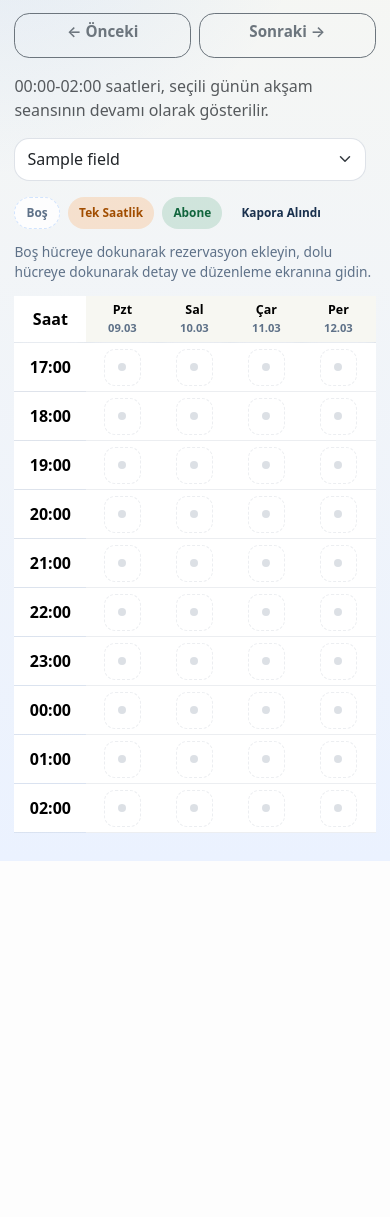
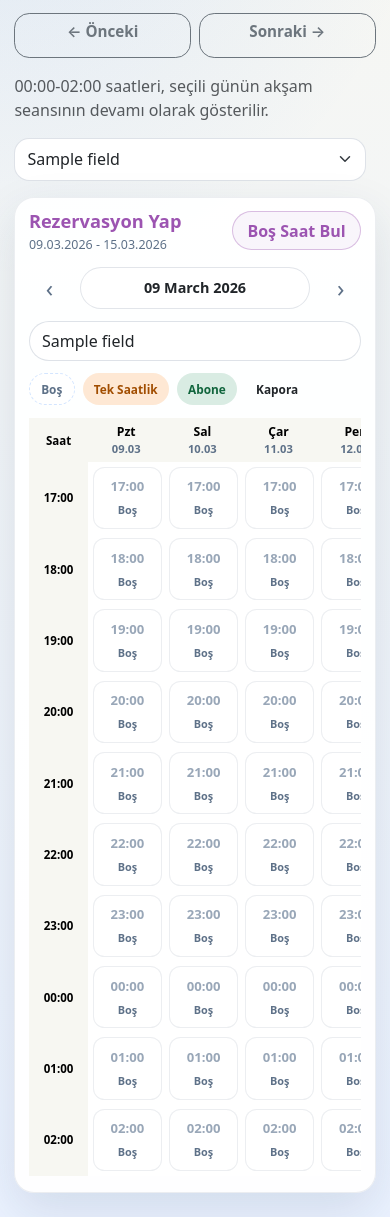
Before and after one commit to ysfkcbs/SahaTakvim, a Flask app: page /calendar/weekly in a window 390 px wide. Shown: the part 148-1365 px from the top of the page. Before the commit the page ends 1009 px from the top, so only its background shows below. Run offline with Flask 3, Linux system fonts and the light colour scheme; a user stored in the database is signed in; tables that the repository leaves empty hold one stand-in row (values such as "Sample post"); lists and menus that the app fills with data are empty.

Commit message:
Restyle mobile weekly calendar with slot card grid

```diff
--- a/app/static/css/style.css
+++ b/app/static/css/style.css
@@ -971,33 +971,99 @@ body.is-standalone .app-navbar {
 }
 
 .mobile-weekly-shell {
-  display: grid;
-  gap: 0.85rem;
-}
-
-.mobile-weekly-help {
+  overflow: hidden;
+}
+
+.mobile-weekly-shell .card-body {
+  display: grid;
+  gap: 0.9rem;
+  padding: 1rem;
+}
+
+.mobile-weekly-topbar {
+  display: flex;
+  align-items: flex-start;
+  justify-content: space-between;
+  gap: 0.75rem;
+}
+
+.mobile-weekly-title {
   margin: 0;
-  color: var(--app-text-soft);
-  font-size: 0.86rem;
-  line-height: 1.45;
+  color: #9c54b1;
+  font-size: 1.25rem;
+  font-weight: 800;
+}
+
+.mobile-weekly-caption {
+  margin: 0.18rem 0 0;
+  color: var(--app-text-soft);
+  font-size: 0.84rem;
+}
+
+.mobile-weekly-ghost {
+  min-height: 2.5rem;
+  padding-inline: 0.9rem;
+  border-radius: 999px;
+  border-color: rgba(156, 84, 177, 0.34);
+  color: #9c54b1;
+  background: rgba(156, 84, 177, 0.06);
+}
+
+.mobile-weekly-toolbar {
+  display: grid;
+  grid-template-columns: auto 1fr auto;
+  gap: 0.65rem;
+  align-items: center;
+}
+
+.mobile-weekly-nav {
+  display: inline-grid;
+  place-items: center;
+  width: 2.55rem;
+  height: 2.55rem;
+  border-radius: 999px;
+  color: var(--app-text-soft);
+  font-size: 1.5rem;
+  line-height: 1;
+}
+
+.mobile-weekly-range {
+  min-height: 2.75rem;
+  display: flex;
+  align-items: center;
+  justify-content: center;
+  padding: 0.55rem 1rem;
+  border: 1px solid rgba(22, 46, 84, 0.12);
+  border-radius: 999px;
+  background: rgba(255, 255, 255, 0.96);
+  font-weight: 600;
+}
+
+.mobile-weekly-controls {
+  display: grid;
+}
+
+.mobile-weekly-select {
+  border-radius: 999px;
+  background: rgba(255, 255, 255, 0.96);
 }
 
 .mobile-weekly-grid-shell {
   overflow-x: auto;
-  padding-bottom: 0.25rem;
+  padding-bottom: 0.15rem;
 }
 
 .mobile-weekly-grid-table {
-  min-width: 36rem;
+  min-width: 40rem;
   table-layout: fixed;
 }
 
 .mobile-weekly-grid-table th,
 .mobile-weekly-grid-table td {
-  padding: 0.35rem 0.3rem;
+  padding: 0.28rem;
   text-align: center;
   vertical-align: middle;
-  border-color: rgba(22, 46, 84, 0.08);
+  border: 0;
 }
 
 .mobile-weekly-grid-table thead th {
@@ -1013,11 +1079,20 @@ body.is-standalone .app-navbar {
   position: sticky;
   left: 0;
   z-index: 1;
-  background: rgba(255, 255, 255, 0.96);
+  background: rgba(247, 247, 242, 0.98);
 }
 
 .mobile-weekly-grid-table thead th:first-child {
   z-index: 3;
+}
+
+.mobile-weekly-corner,
+.mobile-week-hour {
+  width: 4.4rem;
+  min-width: 4.4rem;
+  color: var(--app-text-soft);
+  font-size: 0.76rem;
+  font-weight: 700;
 }
 
 .mobile-weekday-label,
@@ -1026,7 +1101,7 @@ body.is-standalone .app-navbar {
 }
 
 .mobile-weekday-label {
-  font-size: 0.78rem;
+  font-size: 0.76rem;
   font-weight: 700;
 }
 
@@ -1037,59 +1112,62 @@ body.is-standalone .app-navbar {
 
 .mobile-week-slot {
   position: relative;
-  display: inline-flex;
-  align-items: center;
-  justify-content: center;
-  width: 2.3rem;
-  height: 2.3rem;
-  padding: 0;
+  display: grid;
+  place-items: center;
+  gap: 0.08rem;
+  width: 100%;
+  min-width: 4.9rem;
+  min-height: 4.4rem;
+  padding: 0.45rem 0.3rem;
   border: 1px solid rgba(22, 46, 84, 0.08);
-  border-radius: 0.7rem;
+  border-radius: 0.8rem;
   background: rgba(255, 255, 255, 0.98);
 }
 
 .mobile-week-slot.is-empty {
-  border-style: dashed;
-  color: var(--app-text-soft);
+  border-color: rgba(22, 46, 84, 0.08);
+  color: #99a7b8;
 }
 
 .mobile-week-slot.is-match {
-  border-color: rgba(253, 126, 20, 0.2);
-  background: rgba(253, 126, 20, 0.12);
+  border-color: rgba(156, 84, 177, 0.32);
+  background: rgba(156, 84, 177, 0.14);
 }
 
 .mobile-week-slot.is-subscriber {
-  border-color: rgba(25, 135, 84, 0.22);
-  background: rgba(25, 135, 84, 0.14);
-}
-
-.mobile-week-slot-indicator {
-  width: 0.72rem;
-  height: 0.72rem;
-  border-radius: 999px;
-  background: rgba(94, 113, 136, 0.36);
-}
-
-.mobile-week-slot.is-empty .mobile-week-slot-indicator {
-  width: 0.5rem;
-  height: 0.5rem;
-  background: rgba(94, 113, 136, 0.22);
-}
-
-.mobile-week-slot.is-match .mobile-week-slot-indicator {
-  background: #fd7e14;
-}
-
-.mobile-week-slot.is-subscriber .mobile-week-slot-indicator {
-  background: #198754;
+  border-color: rgba(41, 98, 255, 0.22);
+  background: rgba(41, 98, 255, 0.12);
+}
+
+.mobile-week-slot-time {
+  font-size: 0.9rem;
+  font-weight: 800;
+  line-height: 1.1;
+}
+
+.mobile-week-slot-meta {
+  font-size: 0.72rem;
+  font-weight: 700;
+  line-height: 1.1;
+  color: var(--app-text-soft);
+}
+
+.mobile-week-slot.is-match .mobile-week-slot-time,
+.mobile-week-slot.is-match .mobile-week-slot-meta {
+  color: #7d3a91;
+}
+
+.mobile-week-slot.is-subscriber .mobile-week-slot-time,
+.mobile-week-slot.is-subscriber .mobile-week-slot-meta {
+  color: #204ea8;
 }
 
 .mobile-week-slot-dot {
   position: absolute;
-  top: 0.22rem;
-  right: 0.22rem;
-  width: 0.38rem;
-  height: 0.38rem;
+  top: 0.32rem;
+  right: 0.32rem;
+  width: 0.46rem;
+  height: 0.46rem;
   border-radius: 999px;
   background: rgba(255, 255, 255, 0.7);
 }
@@ -1556,6 +1634,35 @@ body.is-standalone .app-navbar {
     gap: 0.55rem;
   }
 
+  .mobile-weekly-shell .card-body {
+    padding: 0.85rem;
+    gap: 0.8rem;
+  }
+
+  .mobile-weekly-topbar {
+    gap: 0.6rem;
+  }
+
+  .mobile-weekly-title {
+    font-size: 1.14rem;
+  }
+
+  .mobile-weekly-caption {
+    font-size: 0.78rem;
+  }
+
+  .mobile-weekly-ghost,
+  .mobile-weekly-nav,
+  .mobile-weekly-range,
+  .mobile-weekly-select {
+    min-height: 2.45rem;
+  }
+
+  .mobile-weekly-range {
+    padding-inline: 0.75rem;
+    font-size: 0.9rem;
+  }
+
   .mobile-day-tab {
     min-width: 4.35rem;
     padding: 0.72rem 0.78rem;
@@ -1625,4 +1732,29 @@ body.is-standalone .app-navbar {
   .reservation-type-grid {
     grid-template-columns: 1fr;
   }
-}
+
+  .mobile-weekly-grid-table {
+    min-width: 37rem;
+  }
+
+  .mobile-weekly-corner,
+  .mobile-week-hour {
+    width: 3.7rem;
+    min-width: 3.7rem;
+    font-size: 0.72rem;
+  }
+
+  .mobile-week-slot {
+    min-width: 4.35rem;
+    min-height: 3.9rem;
+    border-radius: 0.72rem;
+  }
+
+  .mobile-week-slot-time {
+    font-size: 0.82rem;
+  }
+
+  .mobile-week-slot-meta {
+    font-size: 0.68rem;
+  }
+}
--- a/app/templates/calendar/weekly.html
+++ b/app/templates/calendar/weekly.html
@@ -19,20 +19,43 @@
   </select>
 </form>
 
-<div class="d-lg-none mobile-weekly-shell">
+<section class="d-lg-none mobile-weekly-shell card">
+  <div class="card-body">
+    <div class="mobile-weekly-topbar">
+      <div>
+        <h3 class="mobile-weekly-title">Rezervasyon Yap</h3>
+        <p class="mobile-weekly-caption">{{ week_start.strftime('%d.%m.%Y') }} - {{ week_end.strftime('%d.%m.%Y') }}</p>
+      </div>
+      <button type="button" class="btn btn-outline-primary mobile-weekly-ghost" data-bs-toggle="modal" data-bs-target="#reservationModal">
+        Boş Saat Bul
+      </button>
+    </div>
+
+    <div class="mobile-weekly-toolbar">
+      <a class="mobile-weekly-nav" href="{{ url_for('calendar.weekly', start=prev_week.isoformat(), field=selected_field) }}" aria-label="Önceki hafta">‹</a>
+      <div class="mobile-weekly-range">{{ week_start.strftime('%d %B %Y') }}</div>
+      <a class="mobile-weekly-nav" href="{{ url_for('calendar.weekly', start=next_week.isoformat(), field=selected_field) }}" aria-label="Sonraki hafta">›</a>
+    </div>
+
+    <form method="get" class="mobile-weekly-controls">
+      <input type="hidden" name="start" value="{{ week_start.isoformat() }}">
+      <select class="form-select mobile-weekly-select" name="field" onchange="this.form.submit()">
+        {% for f in fields %}<option value="{{f.id}}" {% if selected_field==f.id %}selected{% endif %}>{{f.name}}</option>{% endfor %}
+      </select>
+    </form>
+
     <div class="mobile-status-legend">
       <span class="mobile-legend-item is-empty">Boş</span>
       <span class="mobile-legend-item is-booked">Tek Saatlik</span>
       <span class="mobile-legend-item is-subscriber">Abone</span>
-    <span class="mobile-legend-item is-paid">Kapora Alındı</span>
+      <span class="mobile-legend-item is-paid">Kapora</span>
     </div>
-  <p class="mobile-weekly-help">Boş hücreye dokunarak rezervasyon ekleyin, dolu hücreye dokunarak detay ve düzenleme ekranına gidin.</p>
 
     <div class="mobile-weekly-grid-shell">
       <table class="table align-middle mobile-weekly-grid-table mb-0">
         <thead>
           <tr>
-          <th>Saat</th>
+            <th class="mobile-weekly-corner">Saat</th>
             {% for d in days %}
             <th>
               <span class="mobile-weekday-label">{{ weekday_names_tr[d.weekday()] }}</span>
@@ -44,7 +67,7 @@
         <tbody>
         {% for h in hours %}
           <tr>
-          <th>{{ hour_label(h) }}</th>
+            <th class="mobile-week-hour">{{ hour_label(h) }}</th>
             {% for d in days %}
               {% set r = slot_map.get((d, h)) %}
               <td>
@@ -54,7 +77,8 @@
                   class="mobile-week-slot is-booked {% if r.reservation_type == 'abone' %}is-subscriber{% else %}is-match{% endif %}"
                   aria-label="{{ weekday_names_tr[d.weekday()] }} {{ d.strftime('%d.%m') }} {{ hour_label(h) }} {{ r.customer_name }}"
                   title="{{ r.customer_name }} - {{ 'Abone' if r.reservation_type == 'abone' else 'Tek Saatlik Maç' }} - {{ 'Kapora Alındı' if r.deposit_paid else 'Kapora Bekliyor' }}">
-                <span class="mobile-week-slot-indicator"></span>
+                  <span class="mobile-week-slot-time">{{ hour_label(h) }}</span>
+                  <span class="mobile-week-slot-meta">{{ 'AB' if r.reservation_type == 'abone' else 'TS' }}</span>
                   {% if r.deposit_paid %}
                   <span class="mobile-week-slot-dot is-paid" aria-hidden="true"></span>
                   {% endif %}
@@ -70,7 +94,8 @@
                   data-field="{{ selected_field }}"
                   aria-label="{{ weekday_names_tr[d.weekday()] }} {{ d.strftime('%d.%m') }} {{ hour_label(h) }} boş slot"
                   title="Rezervasyon ekle">
-                <span class="mobile-week-slot-indicator"></span>
+                  <span class="mobile-week-slot-time">{{ hour_label(h) }}</span>
+                  <span class="mobile-week-slot-meta">Boş</span>
                 </button>
                 {% endif %}
               </td>
@@ -81,6 +106,7 @@
       </table>
     </div>
   </div>
+</section>
 
 <div class="table-responsive calendar-wrap d-none d-lg-block">
   <table class="table table-bordered align-middle calendar-table">
```
Lines whose indentation alone changed are shown as unchanged.
